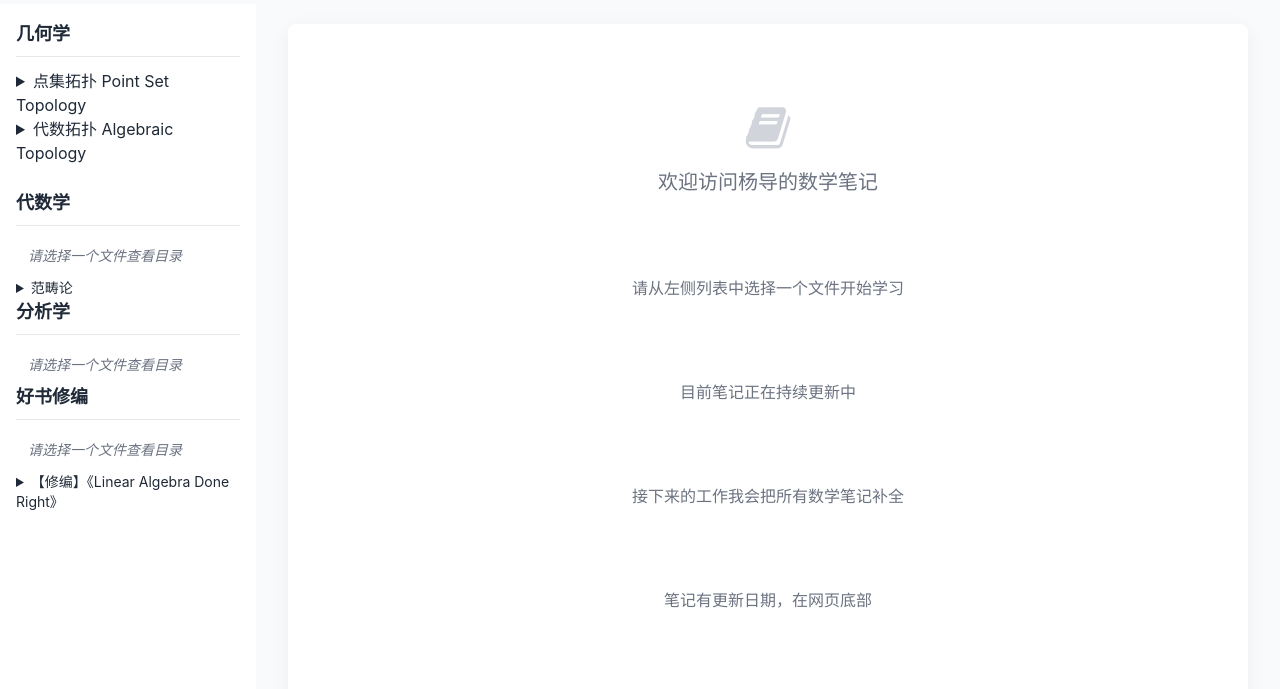
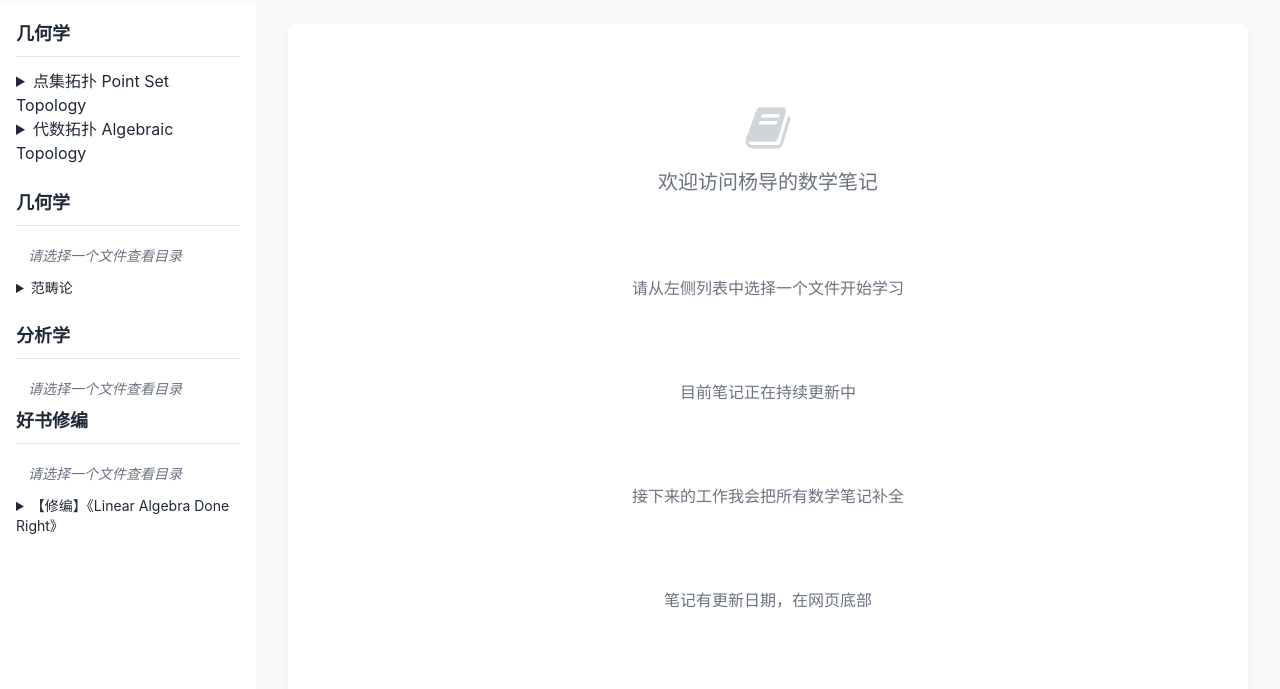
Before and after one commit to derivative-yang/Derivative_Yang-Study_Notes, a plain HTML site: page index.html in a window 1280 px wide. Shown: the part 60-749 px from the top of the page. Drawn offline with nearby package versions, Linux system fonts and the light colour scheme.

Commit message:
Add files via upload

```diff
--- a/index.html
+++ b/index.html
@@ -433,9 +433,9 @@
 
 
         <!-- 代数学部分 -->
-        <div>
+        <div class="mb-6">
           <h2 class="text-lg font-semibold mb-3 text-gray-800 border-b pb-2">
-            代数学
+            几何学
           </h2>
           <ul id="current-toc" class="space-y-1 text-sm">
             <!-- 目录将通过JavaScript动态生成 -->
```
